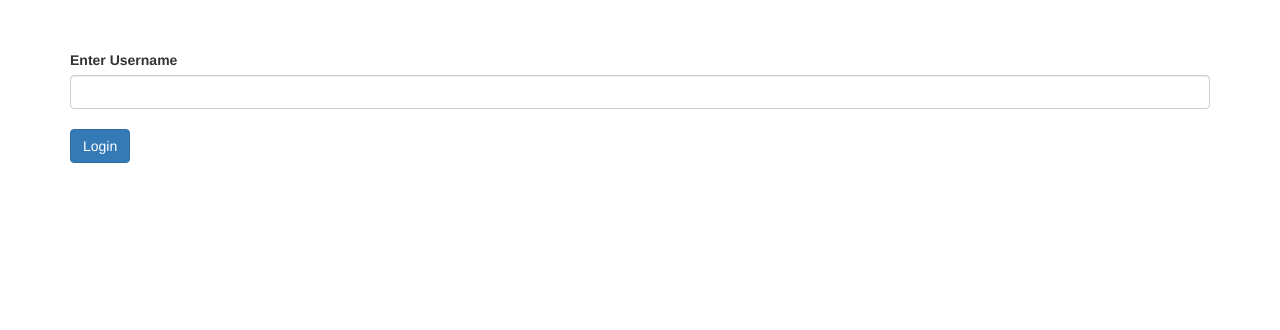
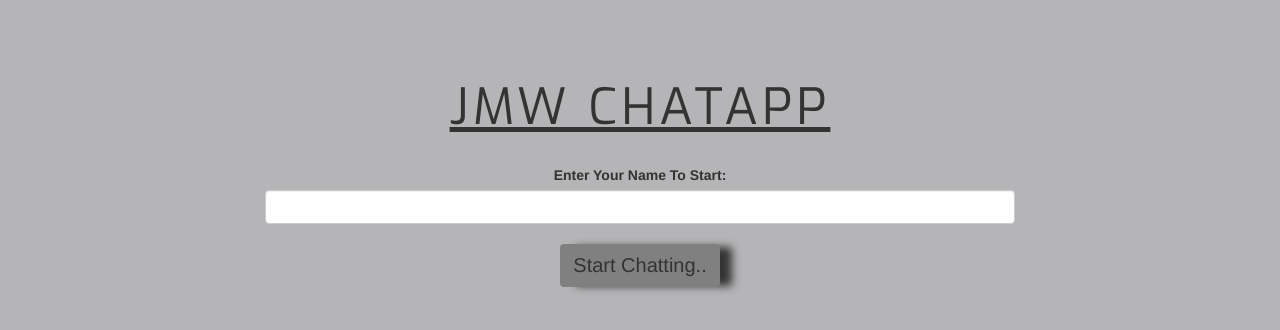
Before and after one commit to JMW5/ChatApp, a website: page index.html in a window 1280 px wide. Drawn offline with nearby package versions, Linux system fonts and the light colour scheme; no server answers.

Commit message:
Added styling

```diff
--- a/index.html
+++ b/index.html
@@ -4,48 +4,90 @@
 	<title>Chat Application</title>
 	<!-- Latest compiled and minified CSS -->
 	<link rel="stylesheet" href="https://maxcdn.bootstrapcdn.com/bootstrap/3.3.6/css/bootstrap.min.css" integrity="sha384-1q8mTJOASx8j1Au+a5WDVnPi2lkFfwwEAa8hDDdjZlpLegxhjVME1fgjWPGmkzs7" crossorigin="anonymous">
-
+	<meta name="viewport" content="width=device-width, initial-scale=1">
+	<link href='https://fonts.googleapis.com/css?family=Exo' rel='stylesheet' type='text/css'>
 	<!-- Latest compiled and minified JavaScript -->
 	<script src="//code.jquery.com/jquery-1.12.0.min.js"></script>
 	<script src="https://maxcdn.bootstrapcdn.com/bootstrap/3.3.6/js/bootstrap.min.js" integrity="sha384-0mSbJDEHialfmuBBQP6A4Qrprq5OVfW37PRR3j5ELqxss1yVqOtnepnHVP9aJ7xS" crossorigin="anonymous"></script>
 	<script src="/socket.io/socket.io.js"></script>
 	<style type="text/css">
 		body {
-			margin-top: 50px;
+			margin-top: 60px;
+  			background-color: #b5b5b7;
+		}
+
+		h2 {
+			font-family: 'Exo', sans-serif;
+			letter-spacing: 4px;
+			text-decoration: underline;
+			font-size: 5rem;
 		}
 
 		#messageArea {
 			display: none;
+		}
+
+		.well {
+    		background-color: #252839;
+    		border-radius: 35px;
+    		font-size: 2.1rem;
+    		color: white;
+		}
+
+		.list-group-item {
+			color: black;
+		}
+
+		.btn-custom {
+			background-color: grey;
+			font-size: 2rem;
+			box-shadow: 14px 1px 9px -2px;
+		}
+
+		/* Iphone 6 Size */
+		@media only screen
+		and (min-device-width : 375px)
+		and (max-device-width : 667px) {
+			body {
+				margin-top: 80px;
+			}
+			.btn-custom {
+				width: 100%;
+			}
 		}
 	</style>
 </head>
 <body>
 	<div class="container">
 		<div class="row" id="userFormArea">
-			<div class="col-md-12">
+			<div class="col-md-2"></div>
+			<div class="col-md-8 text-center">
+				<h2>JMW CHATAPP</h2><br>
 				<form id="userForm">
 					<div class="form-group">
-						<label>Enter Username</label>
+						<label>Enter Your Name To Start:</label>
 						<input class="form-control" id="username"></input><br>
-						<input type="submit" class="btn btn-primary" value="Login"></input>
+						<input type="submit" class="btn btn-custom" value="Start Chatting.."></input>
 					</div>
 				</form>
 			</div>
+			<div class="col-md-2"></div>
 		</div>
 		<div class="row" id="messageArea">
 			<div class="col-md-4">
 				<div class="well">
-					<h3>Online Users</h3>
+					<h3>Who's Online?</h3>
 					<ul class="list-group" id="users"></ul>
 				</div>
 			</div>
 			<div class="col-md-8">
+				<h2>JMW CHATAPP</h2><br>
 				<div class="chat" id="chat"></div>
 				<form id="message-form">
 					<div class="form-group">
 						<label>Enter Message</label>
 						<textarea class="form-control" id="message"></textarea><br>
-						<input type="submit" class="btn btn-primary" value="Send Message"></input>
+						<input type="submit" class="btn btn-custom" value="Send Message"></input>
 					</div>
 				</form>
 			</div>
```
